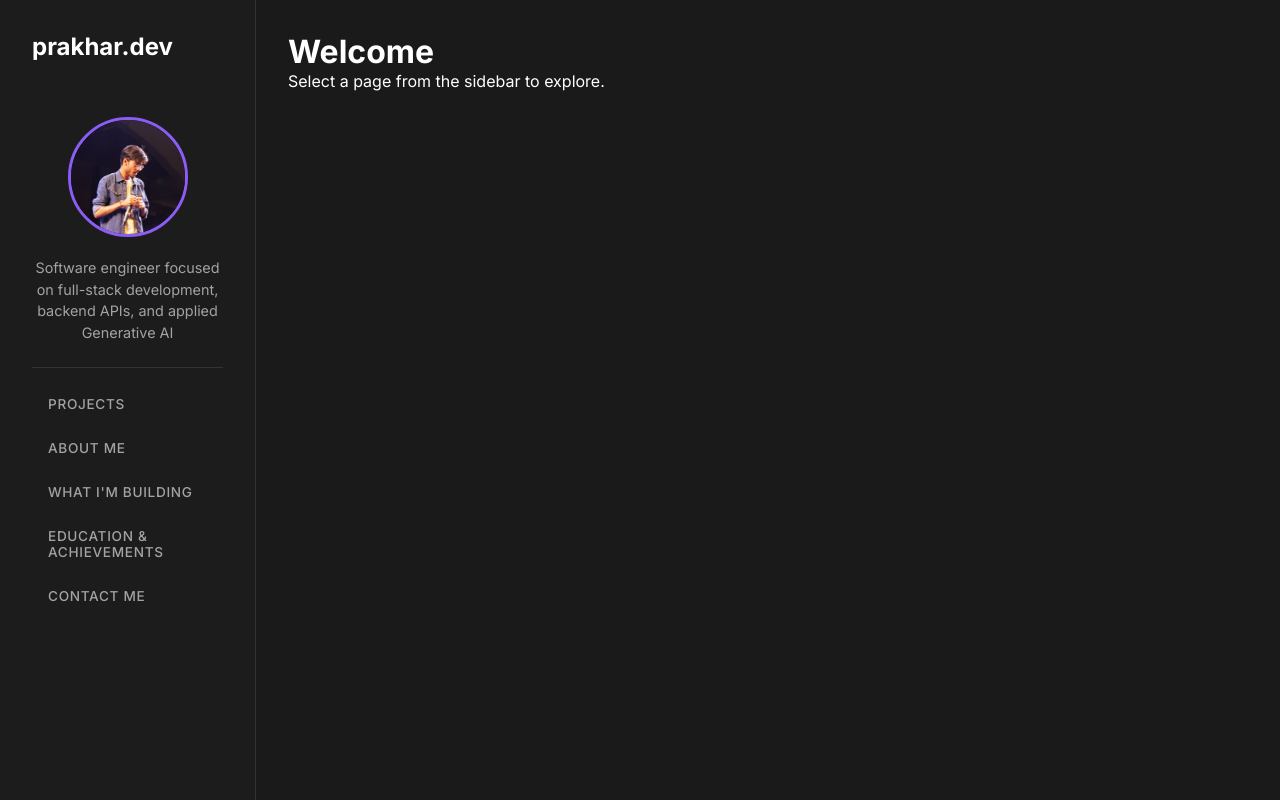
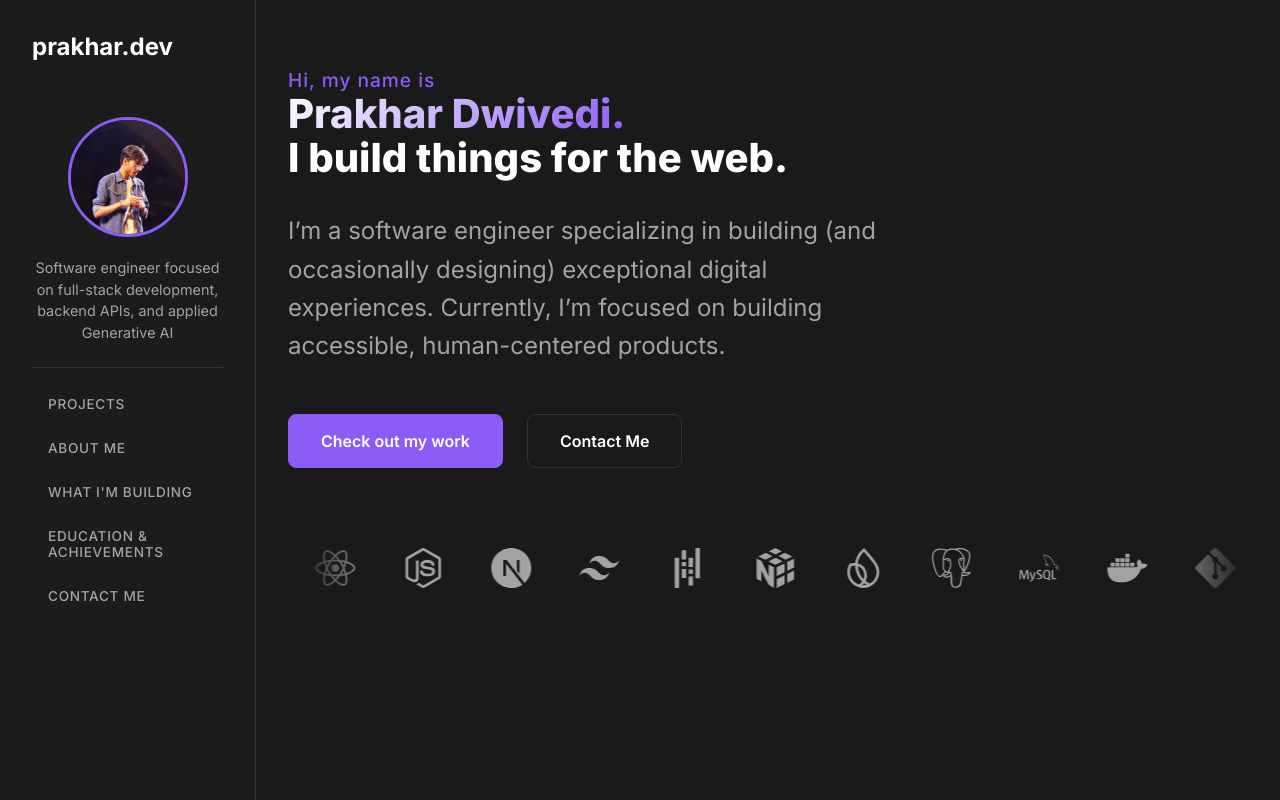
Before and after one commit to prakharDvedi/portfolio, a Next.js app: page / in a window 1280 px wide. Built offline with nearby package versions, Linux system fonts and the light colour scheme.

Commit message:
added hero sections

```diff
--- a/package.json
+++ b/package.json
@@ -9,6 +9,7 @@
     "lint": "eslint"
   },
   "dependencies": {
+    "framer-motion": "^12.23.26",
     "next": "16.0.10",
     "react": "19.2.1",
     "react-dom": "19.2.1",
--- /dev/null
+++ b/src/app/home.module.css
@@ -0,0 +1,171 @@
+.container {
+  min-height: 80vh;
+  display: flex;
+  flex-direction: column;
+  justify-content: center;
+  align-items: flex-start;
+  max-width: 1000px;
+}
+
+.eyebrow {
+  color: var(--accent-primary);
+  font-size: 1.2rem;
+  font-weight: 500;
+  margin-bottom: 1.5rem;
+  letter-spacing: 0.05em;
+}
+
+.heading {
+  font-size: 2.5rem;
+  font-weight: 800;
+  line-height: 1.1;
+  color: var(--text-primary);
+  margin-bottom: 2rem;
+}
+
+.name {
+  background: linear-gradient(
+    135deg,
+    var(--text-primary) 0%,
+    var(--accent-primary) 100%
+  );
+  -webkit-background-clip: text;
+  -webkit-text-fill-color: transparent;
+  background-clip: text;
+}
+
+.subtitle {
+  font-size: 1.5rem;
+  color: var(--text-secondary);
+  max-width: 600px;
+  line-height: 1.6;
+  margin-bottom: 3rem;
+}
+
+.ctaGroup {
+  display: flex;
+  gap: 1.5rem;
+  margin-bottom: 4rem; /* Add space for marquee */
+}
+
+/* Marquee Styles */
+.techStack {
+  width: 100%;
+  overflow: hidden;
+  position: relative;
+  padding: 1rem 0 3rem 0; /* Top padding for lift, Bottom padding for tooltip */
+  mask-image: linear-gradient(
+    to right,
+    transparent,
+    black 10%,
+    black 90%,
+    transparent
+  );
+}
+
+.marqueeTrack {
+  display: flex;
+  gap: 3rem;
+  width: max-content;
+  animation: scroll 30s linear infinite;
+}
+
+.techIcon {
+  font-size: 2.5rem;
+  color: var(--text-secondary);
+  transition: all 0.3s ease;
+  position: relative;
+  display: flex;
+  flex-direction: column;
+  align-items: center;
+}
+
+.techIcon:hover {
+  color: var(--accent-primary);
+  transform: translateY(-5px);
+}
+
+.techName {
+  position: absolute;
+  bottom: -30px;
+  background: var(--accent-primary);
+  color: white;
+  font-size: 0.75rem;
+  padding: 0.2rem 0.6rem;
+  border-radius: 4px;
+  opacity: 0;
+  visibility: hidden;
+  transition: all 0.3s ease;
+  white-space: nowrap;
+  font-weight: 500;
+  pointer-events: none;
+}
+
+.techIcon:hover .techName {
+  opacity: 1;
+  visibility: visible;
+  bottom: -35px;
+}
+
+@keyframes scroll {
+  0% {
+    transform: translateX(0);
+  }
+  100% {
+    transform: translateX(-50%);
+  }
+}
+
+.primaryBtn {
+  background: var(--accent-primary);
+  color: white;
+  padding: 1rem 2rem;
+  border-radius: 8px;
+  text-decoration: none;
+  font-weight: 600;
+  transition: all 0.3s ease;
+  border: 1px solid var(--accent-primary);
+}
+
+.primaryBtn:hover {
+  background: transparent;
+  color: var(--accent-primary);
+  transform: translateY(-2px);
+}
+
+.secondaryBtn {
+  background: transparent;
+  color: var(--text-primary);
+  padding: 1rem 2rem;
+  border-radius: 8px;
+  text-decoration: none;
+  font-weight: 600;
+  transition: all 0.3s ease;
+  border: 1px solid var(--border-color);
+}
+
+.secondaryBtn:hover {
+  border-color: var(--accent-primary);
+  color: var(--accent-primary);
+  transform: translateY(-2px);
+}
+
+@media (max-width: 768px) {
+  .heading {
+    font-size: 3rem;
+  }
+
+  .subtitle {
+    font-size: 1.2rem;
+  }
+
+  .ctaGroup {
+    flex-direction: column;
+    width: 100%;
+  }
+
+  .primaryBtn,
+  .secondaryBtn {
+    text-align: center;
+  }
+}
--- a/src/app/page.tsx
+++ b/src/app/page.tsx
@@ -1,8 +1,109 @@
+"use client";
+
+import { motion } from "framer-motion";
+import Link from "next/link";
+import styles from "./home.module.css";
+import {
+  SiCplusplus,
+  SiPython,
+  SiJavascript,
+  SiReact,
+  SiNodedotjs,
+  SiTailwindcss,
+  SiPandas,
+  SiNumpy,
+  SiNextdotjs,
+  SiFirebase,
+  SiGit,
+  SiGithub,
+  SiDocker,
+  SiPostgresql,
+  SiMysql,
+} from "react-icons/si";
+
 export default function Home() {
+  const techStack = [
+    { icon: <SiCplusplus />, name: "C++" },
+    { icon: <SiPython />, name: "Python" },
+    { icon: <SiJavascript />, name: "JavaScript" },
+    { icon: <SiReact />, name: "React" },
+    { icon: <SiNodedotjs />, name: "Node.js" },
+    { icon: <SiNextdotjs />, name: "Next.js" },
+    { icon: <SiTailwindcss />, name: "Tailwind" },
+    { icon: <SiPandas />, name: "Pandas" },
+    { icon: <SiNumpy />, name: "NumPy" },
+    { icon: <SiFirebase />, name: "Firebase" },
+    { icon: <SiPostgresql />, name: "PostgreSQL" },
+    { icon: <SiMysql />, name: "MySQL" },
+    { icon: <SiDocker />, name: "Docker" },
+    { icon: <SiGit />, name: "Git" },
+    { icon: <SiGithub />, name: "GitHub" },
+  ];
+
+  // Duplicate list for seamless infinite scroll
+  const marqueeIcons = [...techStack, ...techStack];
+
   return (
-    <div className="page-container">
-      <h1>Welcome</h1>
-      <p>Select a page from the sidebar to explore.</p>
+    <div className={styles.container}>
+      <motion.div
+        initial={{ opacity: 0, y: 20 }}
+        animate={{ opacity: 1, y: 0 }}
+        transition={{ duration: 0.5 }}
+      >
+        <span className={styles.eyebrow}>Hi, my name is</span>
+      </motion.div>
+
+      <motion.h1
+        className={styles.heading}
+        initial={{ opacity: 0, y: 20 }}
+        animate={{ opacity: 1, y: 0 }}
+        transition={{ duration: 0.5, delay: 0.1 }}
+      >
+        <span className={styles.name}>Prakhar Dwivedi.</span>
+        <br />I build things for the web.
+      </motion.h1>
+
+      <motion.p
+        className={styles.subtitle}
+        initial={{ opacity: 0, y: 20 }}
+        animate={{ opacity: 1, y: 0 }}
+        transition={{ duration: 0.5, delay: 0.2 }}
+      >
+        I’m a software engineer specializing in building (and occasionally
+        designing) exceptional digital experiences. Currently, I’m focused on
+        building accessible, human-centered products.
+      </motion.p>
+
+      <motion.div
+        className={styles.ctaGroup}
+        initial={{ opacity: 0, y: 20 }}
+        animate={{ opacity: 1, y: 0 }}
+        transition={{ duration: 0.5, delay: 0.3 }}
+      >
+        <Link href="/projects" className={styles.primaryBtn}>
+          Check out my work
+        </Link>
+        <Link href="/contact" className={styles.secondaryBtn}>
+          Contact Me
+        </Link>
+      </motion.div>
+
+      {/* Infinite Scroll Tech Stack */}
+      <motion.div
+        className={styles.techStack}
+        initial={{ opacity: 0 }}
+        animate={{ opacity: 1 }}
+        transition={{ duration: 1, delay: 0.5 }}
+      >
+        <div className={styles.marqueeTrack}>
+          {marqueeIcons.map((tech, index) => (
+            <div key={index} className={styles.techIcon}>
+              {tech.icon}
+              <span className={styles.techName}>{tech.name}</span>
+            </div>
+          ))}
+        </div>
+      </motion.div>
     </div>
   );
 }
```
Also changed, not shown: src/app/education/Education.module.css (+15 -9 lines), 1 other file (tests, documents, lock files or other folders).
